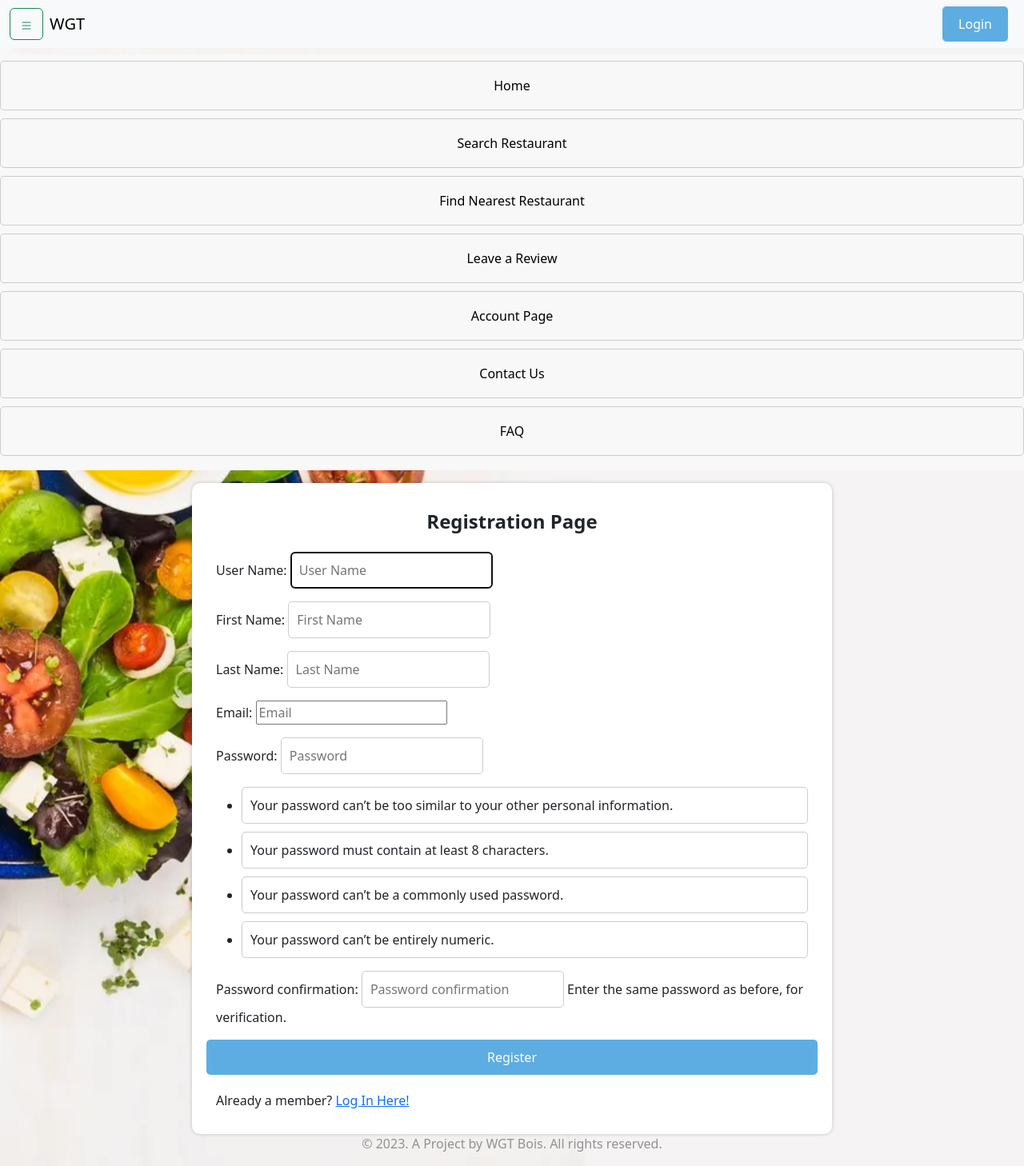
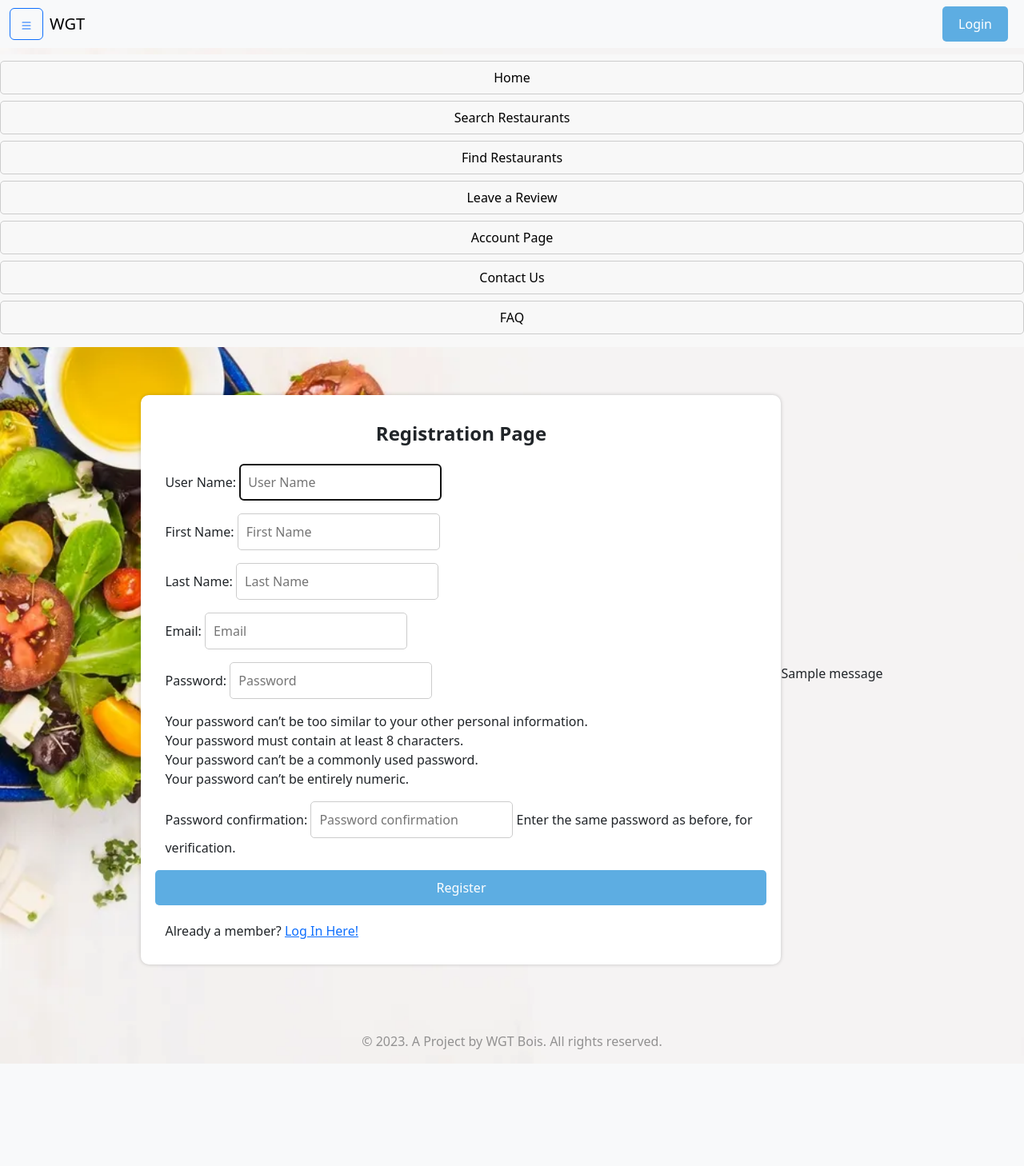
Before and after one commit to Runz99/NTU-SC2006-SOFTWARE-ENGINEERING-PROJECT, a Django app: page /create-user/ in a window 1280 px wide, after a click that opens the changed part. Shown: the whole page at 80% size. After the commit the page ends 1330 px from the top, so only its background shows below. Run offline with Django 4.2, Linux system fonts and the light colour scheme; tables that the repository leaves empty hold one stand-in row (values such as "Sample post"); one stand-in notice (Sample message) is shown; some libraries are stand-ins or nearby versions.

Commit message:
touch-up html

```diff
--- a/SC2006_Project/base/forms.py
+++ b/SC2006_Project/base/forms.py
@@ -30,7 +30,7 @@ class CustomUserCreationForm(UserCreationForm):
     username = forms.CharField(label ="User Name", max_length=30, required=True, error_messages={'required': 'Username is required.'})
     first_name = forms.CharField(label ="First Name", max_length=30, required=True, error_messages={'required': 'First name is required.'})
     last_name = forms.CharField(label ="Last Name", max_length=30, required=True, error_messages={'required': 'Last name is required.'})
-    email = forms.EmailField(label ="Email", max_length=254, required=True, error_messages={'required': 'Email is required.', 'invalid': 'Enter a valid email address.'})
+    email = forms.EmailField(label ="Email", max_length=254, required=True, error_messages={'required': 'Email is required.', 'invalid': 'Please Enter a valid email address.'})
 
     def __init__(self, *args, **kwargs):
         super().__init__(*args, **kwargs)
--- a/SC2006_Project/base/templates/base/create_user.html
+++ b/SC2006_Project/base/templates/base/create_user.html
@@ -38,7 +38,8 @@
     }
 
     input[type="text"],
-    input[type="password"] {
+    input[type="password"],
+    input[type="email"] {
         flex: 1;
         padding: 10px;
         border: 1px solid #ccc;
@@ -75,6 +76,16 @@
     input[type="submit"]:hover {
         background-color: #3498db;
     }
+
+    ul{
+        list-style-type: none;
+        padding-left: 0px;
+    }
+
+    .errorlist{
+        border-color: red;
+        color: red;
+    }
 </style>
 
 <div class="container">
@@ -88,6 +99,15 @@
             </div>
         </form>
         <div>Already a member? <a href="{% url 'login' %}">Log In Here!</a></div>
+    </div>
+    <div>
+        {% if messages %}
+            <ul class="messages">
+                {% for message in messages %}
+                <li {% if message.tags %} class="{{ message.tags }}" {% endif %}>{{ message }}</li>
+                {% endfor %}
+            </ul>
+        {% endif %}
     </div>
 </div>
 
--- a/SC2006_Project/base/templates/base/find_nearest_restaurant_1.html
+++ b/SC2006_Project/base/templates/base/find_nearest_restaurant_1.html
@@ -102,7 +102,7 @@
     }
 </style>
 <div class="container">
-    <h1>Find Nearest Restaurants</h1>
+    <h1>Find Nearby Restaurants</h1>
     <div class="row">
         <form id="locationForm" action="" method="POST">
             {% csrf_token %}
--- a/SC2006_Project/base/templates/base/home.html
+++ b/SC2006_Project/base/templates/base/home.html
@@ -60,7 +60,7 @@
     </div>
 
     <div>
-        <a href="{% url 'find_nearest_restaurant_1' %}"><button type="submit">Find the nearest restaurant!</button></a>
+        <a href="{% url 'find_nearest_restaurant_1' %}"><button type="submit">Find restaurants!</button></a>
     </div>
 </div>
 
--- a/SC2006_Project/base/templates/base/search_restaurant.html
+++ b/SC2006_Project/base/templates/base/search_restaurant.html
@@ -57,14 +57,15 @@
         background-color: #3498db;
     }
 
-    ul.searchRestaurant,
+    /* ul.searchRestaurant,
     ul li {
         list-style-type: none;
         margin: 0;
         padding: 0;
-    }
+    } */
 
     ul.searchRestaurant li {
+        list-style-type: none;
         background-color: white;
         border-radius: 10px;
         box-shadow: 0px 0px 5px 0px rgba(0, 0, 0, 0.2);
--- a/SC2006_Project/new_static/css/testing1.css
+++ b/SC2006_Project/new_static/css/main.css
@@ -11,6 +11,10 @@
 
 #navMenu li {
     width: 100%;
+    margin-bottom: 8px;
+    border: 1px solid #ccc;
+    border-radius: 5px;
+    /* padding: 10px; */
 }
 
 #navMenu a {
@@ -23,20 +27,14 @@
     padding-bottom: 8px;
 }
 
-#navMenu a:hover {
-    background-color: rgb(78, 168, 105);
+#navMenu li:hover {
+    background-color: #5dade2;
 }
 
-#navMenu a:active {
+#navMenu li:active {
     scale: 1.1;
 }
 
-li {
-    margin-bottom: 10px;
-    border: 1px solid #ccc;
-    border-radius: 5px;
-    padding: 10px;
-}
 
 button[type="submit"] {
     padding: 10px 20px;
--- a/SC2006_Project/templates/main.html
+++ b/SC2006_Project/templates/main.html
@@ -6,7 +6,7 @@
     <meta http-equiv="X-UA-Compatible" content="IE=edge">
     <meta name="viewport" content="width=device-width, initial-scale=1.0">
     <title>WGT</title>
-    <link rel="stylesheet" type="text/css" href="{% static '\css\testing1.css' %}">
+    <link rel="stylesheet" type="text/css" href="{% static '\css\main.css' %}">
     <link href="https://cdn.jsdelivr.net/npm/bootstrap@5.3.0-alpha1/dist/css/bootstrap.min.css" rel="stylesheet" integrity="sha384-GLhlTQ8iRABdZLl6O3oVMWSktQOp6b7In1Zl3/Jr59b6EGGoI1aFkw7cmDA6j6gD" crossorigin="anonymous">
     <script src="https://maps.googleapis.com/maps/api/js?key={{API_KEY}}"></script>
 
@@ -75,7 +75,7 @@ li {
         <nav class="navbar bg-body-tertiary">
             <div class="container-fluid">
                 <div class = "d-flex justify content-start">
-                    <button class="btn btn-outline-success me-2" type="button" data-bs-toggle = "collapse" data-bs-target = "#navMenu" aria-expanded ="false" aria-controls = "navMenu">
+                    <button class="btn btn-outline-primary me-2" type="button" data-bs-toggle = "collapse" data-bs-target = "#navMenu" aria-expanded ="false" aria-controls = "navMenu">
                         <svg xmlns="http://www.w3.org/2000/svg" width="16" height="16" fill="currentColor" class="bi bi-list" viewBox="0 0 16 16">
                             <path fill-rule="evenodd" d="M2.5 12a.5.5 0 0 1 .5-.5h10a.5.5 0 0 1 0 1H3a.5.5 0 0 1-.5-.5zm0-4a.5.5 0 0 1 .5-.5h10a.5.5 0 0 1 0 1H3a.5.5 0 0 1-.5-.5zm0-4a.5.5 0 0 1 .5-.5h10a.5.5 0 0 1 0 1H3a.5.5 0 0 1-.5-.5z"/>
                         </svg>
@@ -83,9 +83,9 @@ li {
                     <a class="navbar-brand" href="{% url 'home' %}">WGT</a>
                 </div>
                 {% if request.user.is_authenticated %}
-                <a href="{% url 'logout' %}"><button class="btn btn-outline-success me-2" type="submit">Log Out</button></a>
+                <a href="{% url 'logout' %}"><button class="btn btn-outline-primary me-2" type="submit">Log Out</button></a>
                 {% else %}
-                <a href="{% url 'login' %}"><button class="btn btn-outline-success me-2" type="submit">Login</button></a>
+                <a href="{% url 'login' %}"><button class="btn btn-outline-primary me-2" type="submit">Login</button></a>
                 {% endif %}
             </div>
         </nav>
@@ -93,8 +93,8 @@ li {
         <div>
             <ul class = navbar>
                 <li><a href="{% url 'home' %}">Home</a></li>
-                <li><a href="{% url 'search_restaurant' %}">Search Restaurant</a></li>
-                <li><a href="{% url 'find_nearest_restaurant_1' %}">Find Nearest Restaurant</a></li>
+                <li><a href="{% url 'search_restaurant' %}">Search Restaurants</a></li>
+                <li><a href="{% url 'find_nearest_restaurant_1' %}">Find Restaurants</a></li>
                 <li><a href="{% url 'leaveReview' %}">Leave a Review</a></li>
                 <li><a href="{% url 'account' %}">Account Page</a></li>
                 <li><a href="{% url 'contact' %}">Contact Us</a></li>
@@ -110,7 +110,7 @@ li {
 
     {% endblock %}
 
-    <footer style="text-align: center;" >
+    <footer style="text-align: center; padding-top: 40px;" >
         <p class ="footer">&copy; 2023. A Project by WGT Bois. All rights reserved.</p>
     </footer>
 </body>
```
Also changed, not shown: SC2006_Project/base/templates/base/find_nearest_restaurant_2.html (+6 -5 lines), SC2006_Project/base/templates/base/find_nearest_restaurant_3.html (deleted, +0 -15 lines), SC2006_Project/base/templates/base/login.html (+7 -9 lines).
